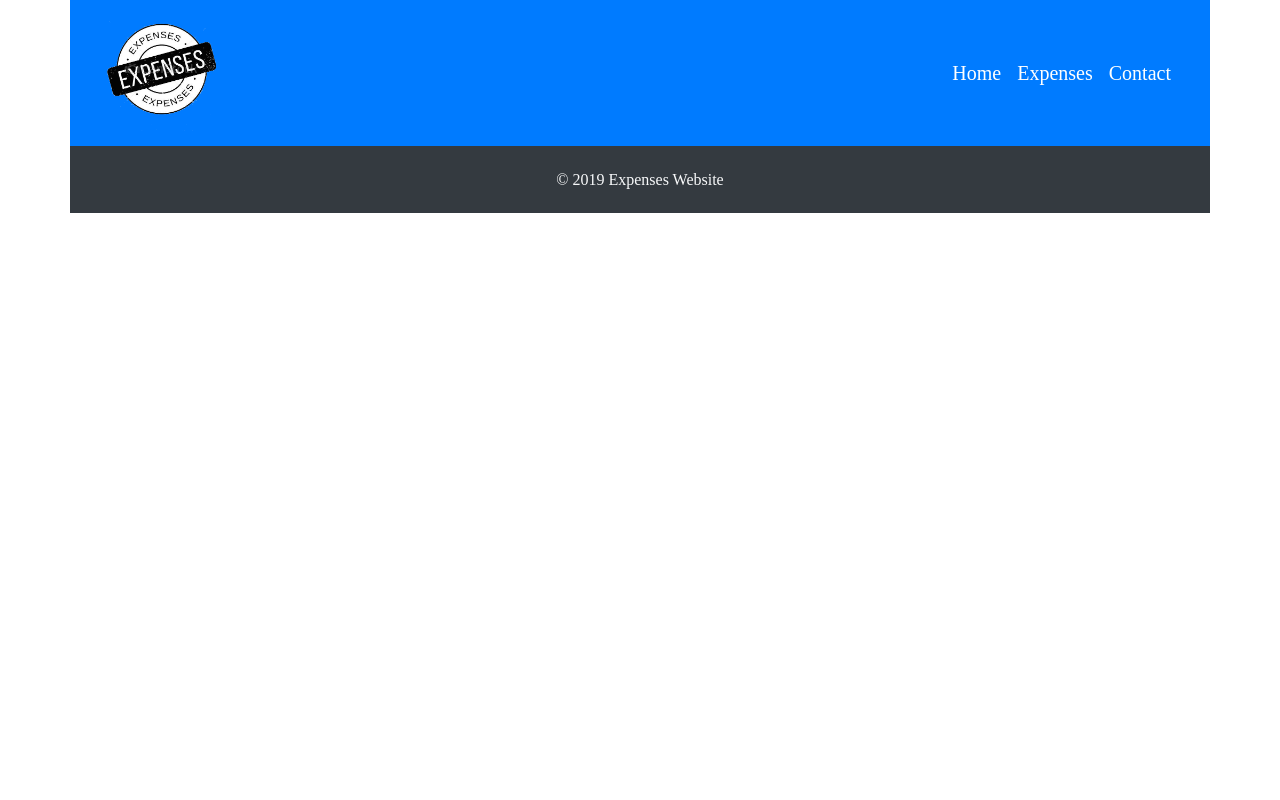
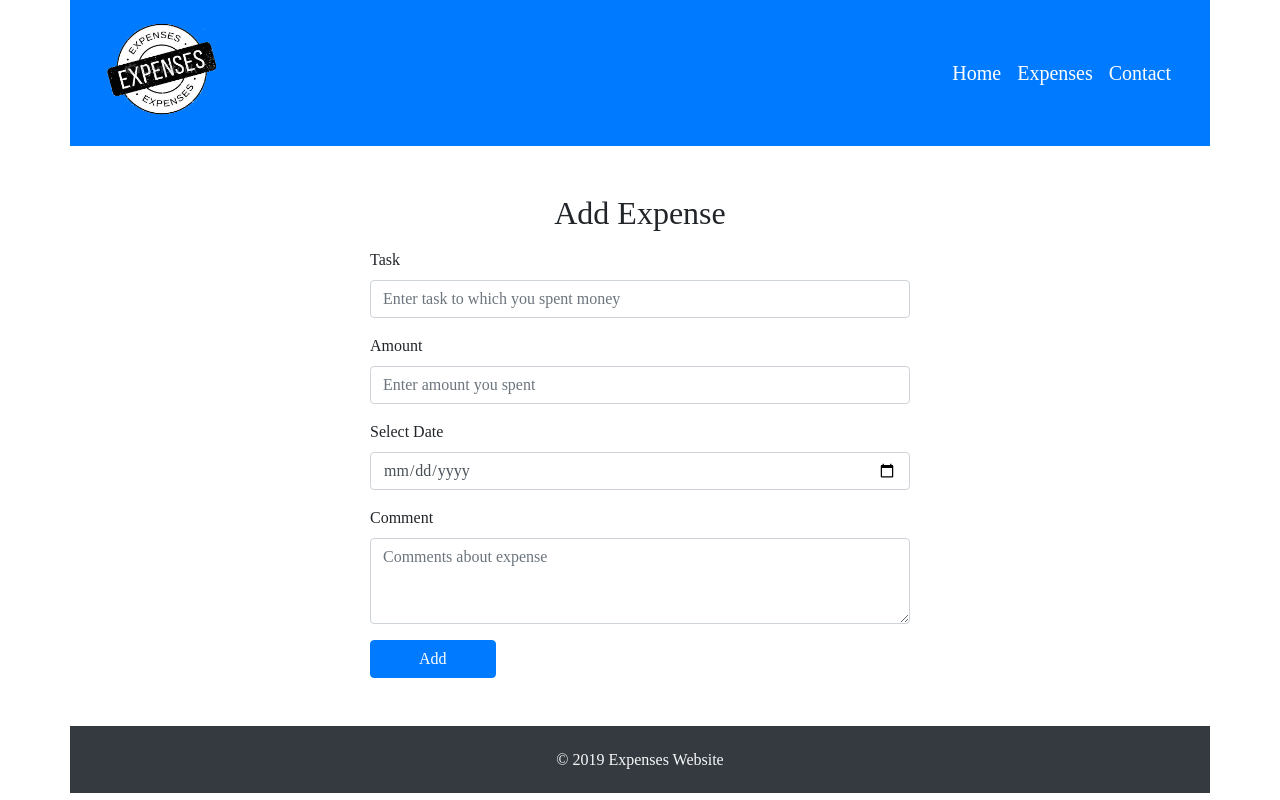
Before and after one commit to prasadnarayana/expenses-react-version, a React (Create React App) app: page /addexpense in a window 1280 px wide. Built offline with nearby package versions, Linux system fonts and the light colour scheme; a web font is replaced by a local one.

Commit message:
AddExpenses Component created and continuing

```diff
--- a/src/App.js
+++ b/src/App.js
@@ -10,6 +10,7 @@ import Footer from './components/Footer';
 import Contact from './components/Contact';
 import LoginForm from './components/LoginForm';
 import Expenses from './components/Expenses';
+import AddExpense from './components/AddExpense';
 
 // function App() {
 //   return (
@@ -32,7 +33,7 @@ export class App extends Component {
     super(props);
 
     this.state = {
-      isUserLoggedIn: false
+      isUserLoggedIn: localStorage.getItem("token") ? true : false
     };
 
     this.onUserLogin = this.onUserLogin.bind(this);
@@ -63,7 +64,8 @@ export class App extends Component {
           />
           <Switch>
             <Route
-              exact path="/"
+              exact
+              path="/"
               render={ (props) =>
                 <LoginForm
                   {...props}
@@ -81,6 +83,15 @@ export class App extends Component {
                 />
               }
             />
+            <Route
+              path="/addexpense"
+              render={ (props) =>
+                <AddExpense
+                  {...props}
+                  isUserLoggedIn={this.state.isUserLoggedIn}
+                />
+              }
+            />
             <Route path="/contact" component={ Contact } />
           </Switch>
           <Footer />
--- /dev/null
+++ b/src/components/AddExpense.js
@@ -0,0 +1,116 @@
+import React, { Component } from 'react';
+
+export class AddExpense extends Component {
+    constructor(props) {
+        super(props);
+
+        this.state = {
+            id: "",
+            task: "",
+            amount: "",
+            date: new Date().toString(),
+            comment: ""
+        };
+
+        this.handleChange = this.handleChange.bind(this);
+        this.handleSubmit = this.handleSubmit.bind(this);
+    }
+
+    handleChange(event) {
+        let name = event.target.name;
+        let value = event.target.value;
+
+        this.setState({
+            [name]: value
+        });
+    }
+
+    handleSubmit(event) {
+        event.preventDefault();
+        console.log(this.state);
+    }
+
+    render() {
+        const { id, task, amount, date, comment } = this.state;
+
+        return (
+            <div className="container py-5">
+                <div className="row">
+                    <div className="col-md-3"></div>
+                    <div className="col-md-6">
+                        <h2 className="display-5 text-center">Add Expense</h2>
+                        <form autoComplete="off" onSubmit={this.handleSubmit}>
+                            <div className="form-group">
+                                <input
+                                    type="hidden"
+                                    name="id"
+                                    value={id}
+                                />
+                            </div>
+                            <div className="form-group">
+                                <label htmlFor="task">Task</label>
+                                <input
+                                    type="text"
+                                    className="form-control"
+                                    id="task"
+                                    placeholder="Enter task to which you spent money"
+                                    name="task"
+                                    required
+                                    value={task}
+                                    onChange={this.handleChange}
+                                />
+                            </div>
+                            <div className="form-group">
+                                <label htmlFor="amount">Amount</label>
+                                <input
+                                    type="text"
+                                    className="form-control"
+                                    id="amount"
+                                    placeholder="Enter amount you spent"
+                                    name="amount"
+                                    required
+                                    value={amount}
+                                    onChange={this.handleChange}
+                                />
+                            </div>
+                            <div className="form-group">
+                                <label>Select Date</label>
+                                <input
+                                    type="date"
+                                    id="dt"
+                                    max="3000-12-31"
+                                    min="1000-01-01"
+                                    className="form-control"
+                                    name="date"
+                                    required
+                                    value={date}
+                                    onChange={this.handleChange}
+                                />
+                            </div>
+                            <div className="form-group">
+                                <label htmlFor="comment">Comment</label>
+                                <textarea
+                                    className="form-control"
+                                    id="comment" rows="3"
+                                    placeholder="Comments about expense"
+                                    name="comment"
+                                    required
+                                    max="50"
+                                    value={comment}
+                                    onChange={this.handleChange}
+                                ></textarea>
+                            </div>
+                            <button
+                             type="submit"
+                             className="btn btn-primary px-5"
+                            >Add</button>
+                        </form>
+                    </div>
+                    <div className="col-md-3"></div>
+                </div>
+            </div>
+        )
+    }
+}
+
+export default AddExpense;
--- a/src/components/Expenses.js
+++ b/src/components/Expenses.js
@@ -1,6 +1,6 @@
 import React, { Component } from 'react';
 import axios from 'axios';
-import {Link } from 'react-router-dom';
+import { Link } from 'react-router-dom';
 import ExpenseRow from './ExpenseRow';
 
 class Expenses extends Component {
@@ -29,10 +29,10 @@ class Expenses extends Component {
     }
 
     componentDidMount(){
-        if(!this.props.isUserLoggedIn)
+        if(this.props.isUserLoggedIn)
+            this.getAllExpensesList();
+        else
             this.props.history.push("/");
-        else
-            this.getAllExpensesList();
     }
 
     render() {
--- a/src/components/LoginForm.js
+++ b/src/components/LoginForm.js
@@ -85,9 +85,9 @@ class LoginForm extends Component {
         }
     }
 
-    componentDidMount() {
-        this.props.onUserLogout();
-    }
+    // componentDidMount() {
+    //     this.props.onUserLogout();
+    // }
 
     render() {
         return (
```
Also changed, not shown: 1 other file (tests, documents, lock files or other folders).
